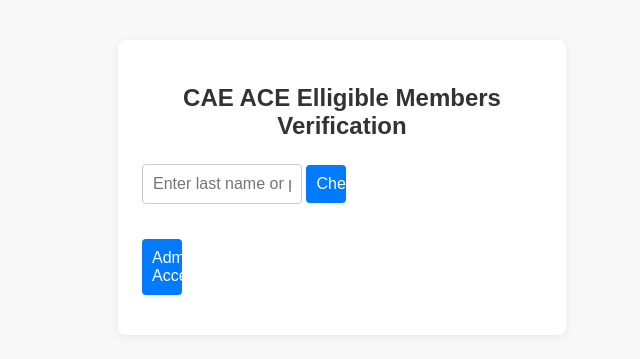
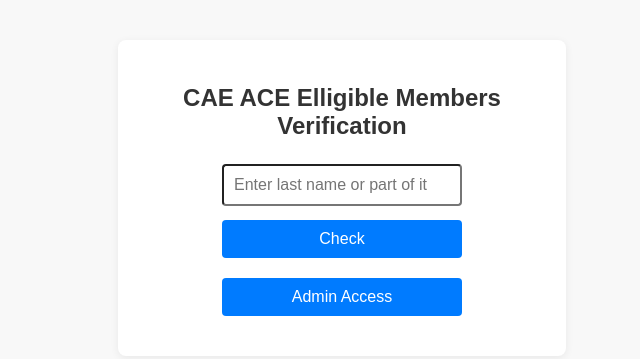
Before and after one commit to LK-Solutions/member_verification, a plain HTML site: page index.html in a window 1280 px wide. Shown: the whole page, without its empty margins (298-938 px from the left). Drawn offline with Linux system fonts and the light colour scheme.

Commit message:
style.css

```diff
--- a/style.css
+++ b/style.css
@@ -20,25 +20,24 @@ h2 {
   margin-bottom: 24px;
 }
 
-input[type="text"],
-input[type="file"] {
-  width: 40%;
+input[type="text"], input[type="file"], button {
+  width: 60%;
+  max-width: 350px;
+  min-width: 120px;
   padding: 10px;
   margin-bottom: 14px;
-  border: 1px solid #ccc;
   border-radius: 4px;
   font-size: 1em;
   box-sizing: border-box;
+  display: block;
+  margin-left: auto;
+  margin-right: auto;
 }
 
 button {
-  width: 10%;
-  padding: 10px;
-  font-size: 1em;
   background: #007bff;
   color: #fff;
   border: none;
-  border-radius: 4px;
   cursor: pointer;
   transition: background 0.2s;
   margin-bottom: 16px;
@@ -52,6 +51,7 @@ button:hover {
   padding: 8px 0;
   border-bottom: 1px solid #eee;
   font-size: 1.1em;
+  text-align: center;
 }
 
 .result:last-child {
@@ -65,7 +65,7 @@ button:hover {
   margin-top: 16px;
 }
 
-.import-success {
+#importMsg, .import-success {
   color: green;
   font-size: 0.95em;
   margin-bottom: 10px;
```
